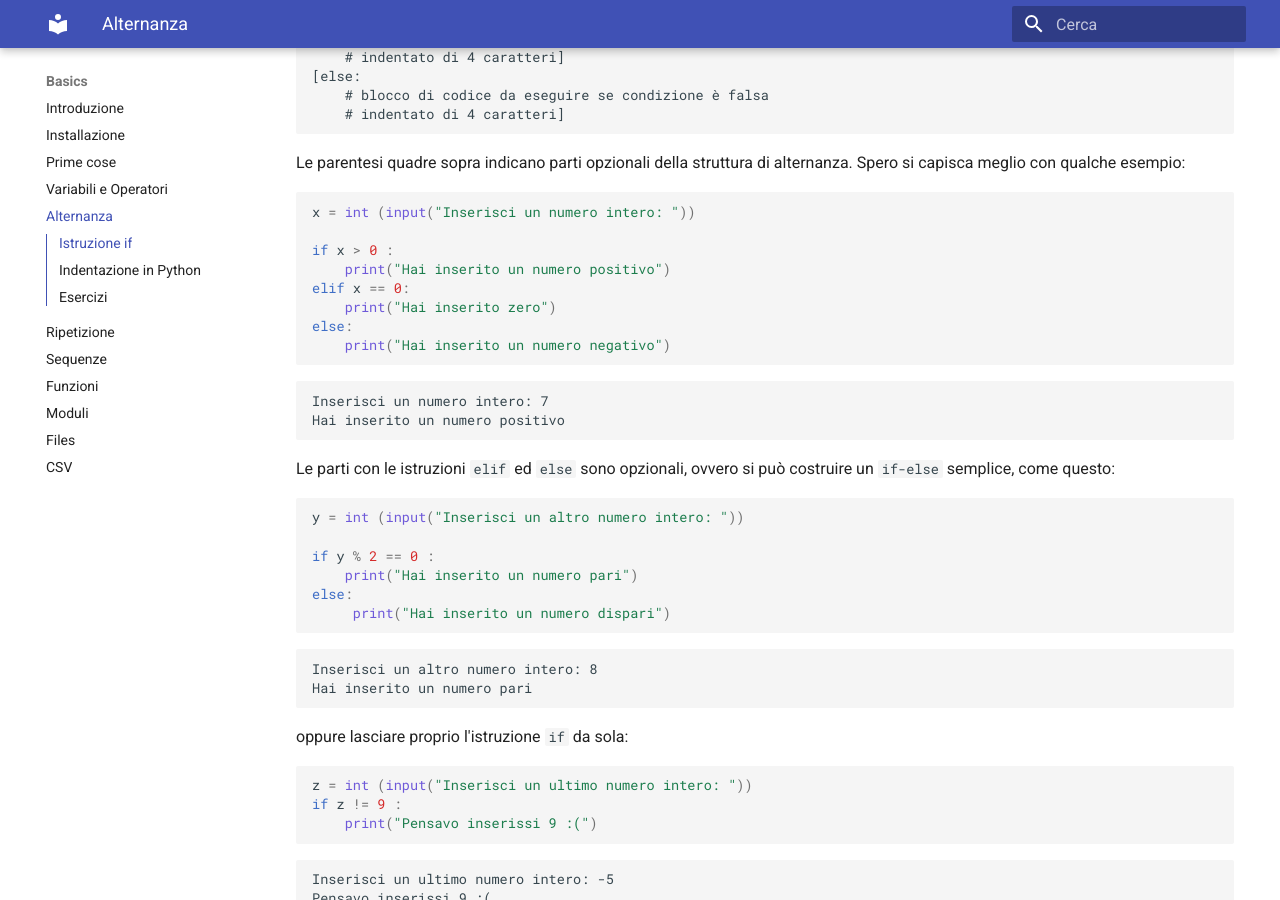
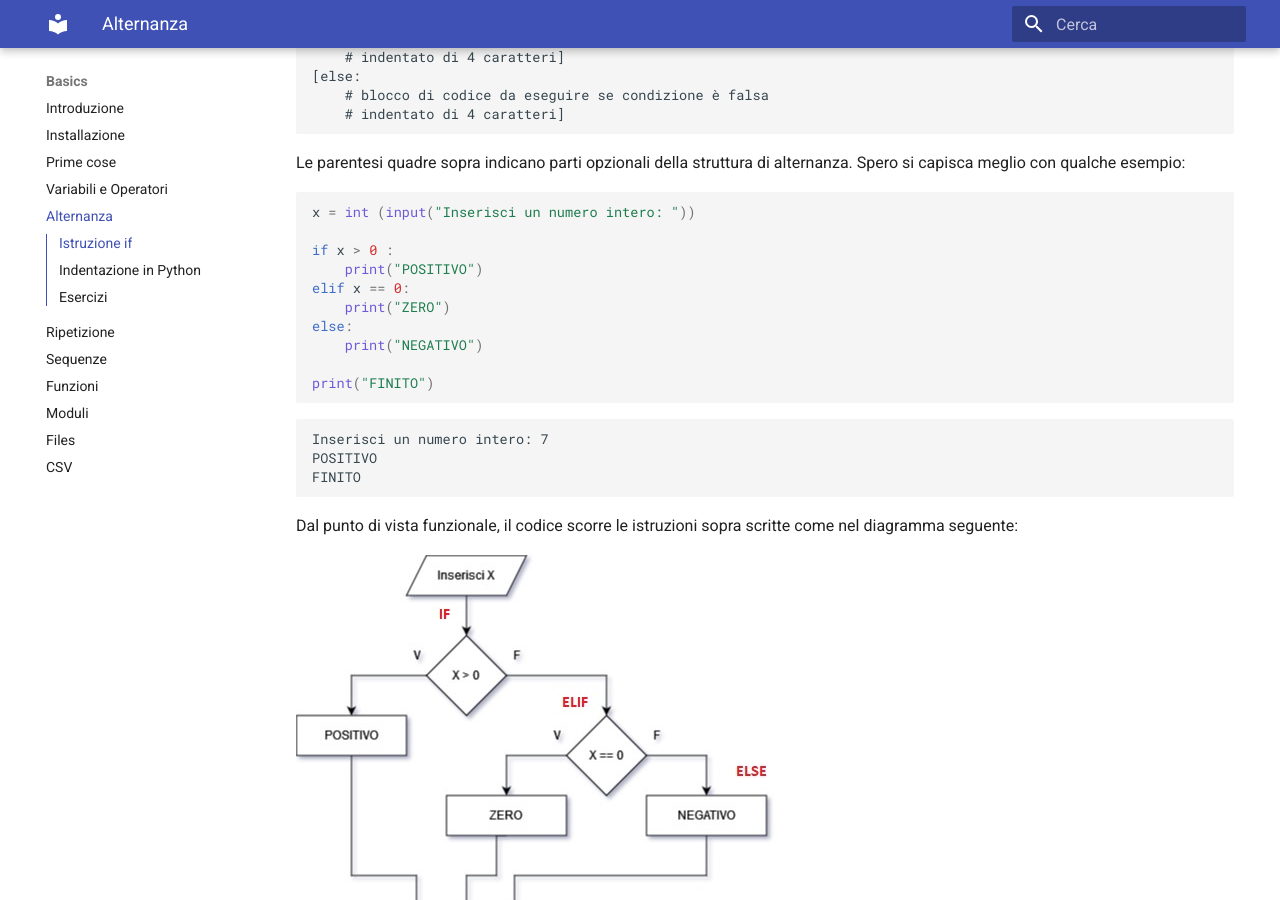
Before and after one commit to adjamhub/pyhandouts, an MkDocs documentation site: the page built from docs/basics/102_alt.md, in a window 1280 px wide and 900 px high, scrolled down 1299 px. Built offline with MkDocs 1.6.1 and Material for MkDocs 9.7.7, drawn with Linux system fonts in a browser that asks for light colours.

Commit message:
Alternanza ++

````diff
--- a/docs/basics/102_alt.md
+++ b/docs/basics/102_alt.md
@@ -72,16 +72,23 @@ alternanza. Spero si capisca meglio con qualche esempio:
 x = int (input("Inserisci un numero intero: "))
 
 if x > 0 :
-    print("Hai inserito un numero positivo")
+    print("POSITIVO")
 elif x == 0:
-    print("Hai inserito zero")
+    print("ZERO")
 else:
-    print("Hai inserito un numero negativo")
+    print("NEGATIVO")
+
+print("FINITO")
 ```
 
     Inserisci un numero intero: 7
-    Hai inserito un numero positivo
+    POSITIVO
+    FINITO
 
+
+Dal punto di vista funzionale, il codice scorre le istruzioni sopra scritte come nel diagramma seguente:
+
+![Diagramma Alternanza](images/DiagrammaAlternanza.jpg "Diagramma Alternanza")
 
 Le parti con le istruzioni `elif` ed `else` sono opzionali,
 ovvero si può costruire un `if-else` semplice, come questo:
@@ -93,7 +100,7 @@ y = int (input("Inserisci un altro numero intero: "))
 if y % 2 == 0 :
     print("Hai inserito un numero pari")
 else:
-     print("Hai inserito un numero dispari")
+    print("Hai inserito un numero dispari")
 ```
 
 
````
Also changed, not shown: docs/basics/images/DiagrammaAlternanza.jpg (added).
